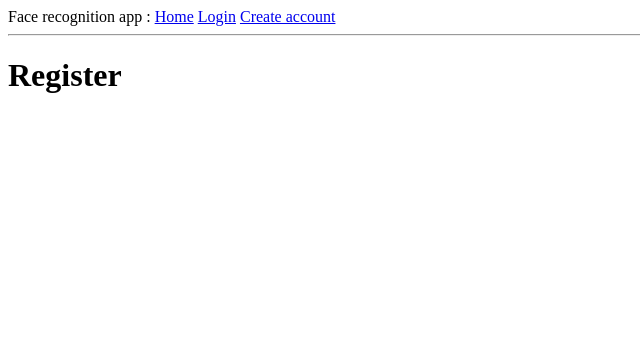
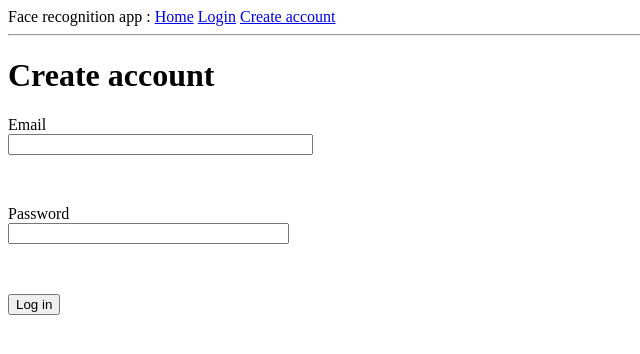
Before and after one commit to NanoClem/facecam-recognition, a Flask app: template app/templates/auth/register.html in a window 1280 px wide. Shown: the top 354 px of the page, without its empty margins (0-640 px from the left). Run offline with Flask 2, Linux system fonts and the light colour scheme; the template is opened without the code that fills it: values that come from a table or form of the project are taken from there, most other values are stand-ins (such as "Sample title", 1, 10 or a date in 2020); parts of the project's set-up code (start-up, migrations or seed data) failed here and were passed over.

Commit message:
create forms

```diff
--- a/app/auth/forms.py
+++ b/app/auth/forms.py
@@ -1,12 +1,34 @@
 from flask_wtf import FlaskForm
-from wtforms import PasswordField, SubmitField, BooleanField
+from wtforms import PasswordField, SubmitField, BooleanField, StringField
 from wtforms.fields.html5 import EmailField
-from wtforms.validators import DataRequired
+from wtforms.validators import DataRequired, Email, EqualTo, Length
 
 
+# LOGIN
+class LoginForm(FlaskForm):
 
-class LoginForm(FlaskForm):
-    username    = EmailField('Email', validators=[DataRequired()])
-    password    = PasswordField('Password', validators=[DataRequired()])
+    username = EmailField('Email', validators=[
+        DataRequired(message='email required'),
+        Length(min=2, max=35),
+        Email(message='please enter a valid email')])
+
+    password    = PasswordField('Password', validators=[DataRequired(message='password required')])
     remember_me = BooleanField('remember me')
     submit      = SubmitField('Log in')
+
+
+# REGISTER
+class RegisterForm(FlaskForm):
+
+    username = EmailField('Email', validators=[
+        DataRequired(message='email required'),
+        Length(min=2, max=35),
+        Email(message='please enter a valid email')])
+
+    password = PasswordField('Password', validators=[
+        DataRequired(message='password required'),
+        EqualTo('confirm', message='passwords must match')])
+
+    confirm = PasswordField('Confirm password')
+    pseudo  = StringField('Pseudo', validators=[DataRequired(message='pseudo required')])
+    submit  = SubmitField('Create account')
--- a/app/templates/auth/login.html
+++ b/app/templates/auth/login.html
@@ -12,7 +12,7 @@
         {{ form.hidden_tag() }}
         <p>
             {{ form.username.label }} <br>
-            {{ form.username(size=32) }}
+            {{ form.username(size=35) }}
         </p>
         <p>
             {{ form.password.label }} <br>
--- a/app/templates/auth/register.html
+++ b/app/templates/auth/register.html
@@ -2,10 +2,30 @@
 
 <!-- HEADER -->
 {% block header %}
-    <link rel="stylesheet" type="text/css" href="{{ url_for('register.static', filename='css/style.css') }}">
+    <link rel="stylesheet" type="text/css" href="{{ url_for('static', filename='css/style.css') }}">
 {% endblock %}
 
 <!-- BODY -->
 {% block content %}
-    <h1>Register</h1>
+    <h1>Create account</h1>
+    <form action="", method="POST" novalidate>  <!-- novalidate let Flask handle form validation -->
+        {{ form.hidden_tag() }}
+        <p>
+            {{ form.username.label }} <br>
+            {{ form.username(size=35) }}
+        </p>
+        <p>
+            {{ form.pseudo.label }} <br>
+            {{ form.pseudo(size=32) }}
+        </p>
+        <p>
+            {{ form.password.label }} <br>
+            {{ form.password(size=32) }}
+        </p>
+        <p>
+            {{ form.confirm.label }} <br>
+            {{ form.confirm(size=32) }}
+        </p>
+        <p>{{ form.submit() }}</p>
+    </form>
 {% endblock %}
```
